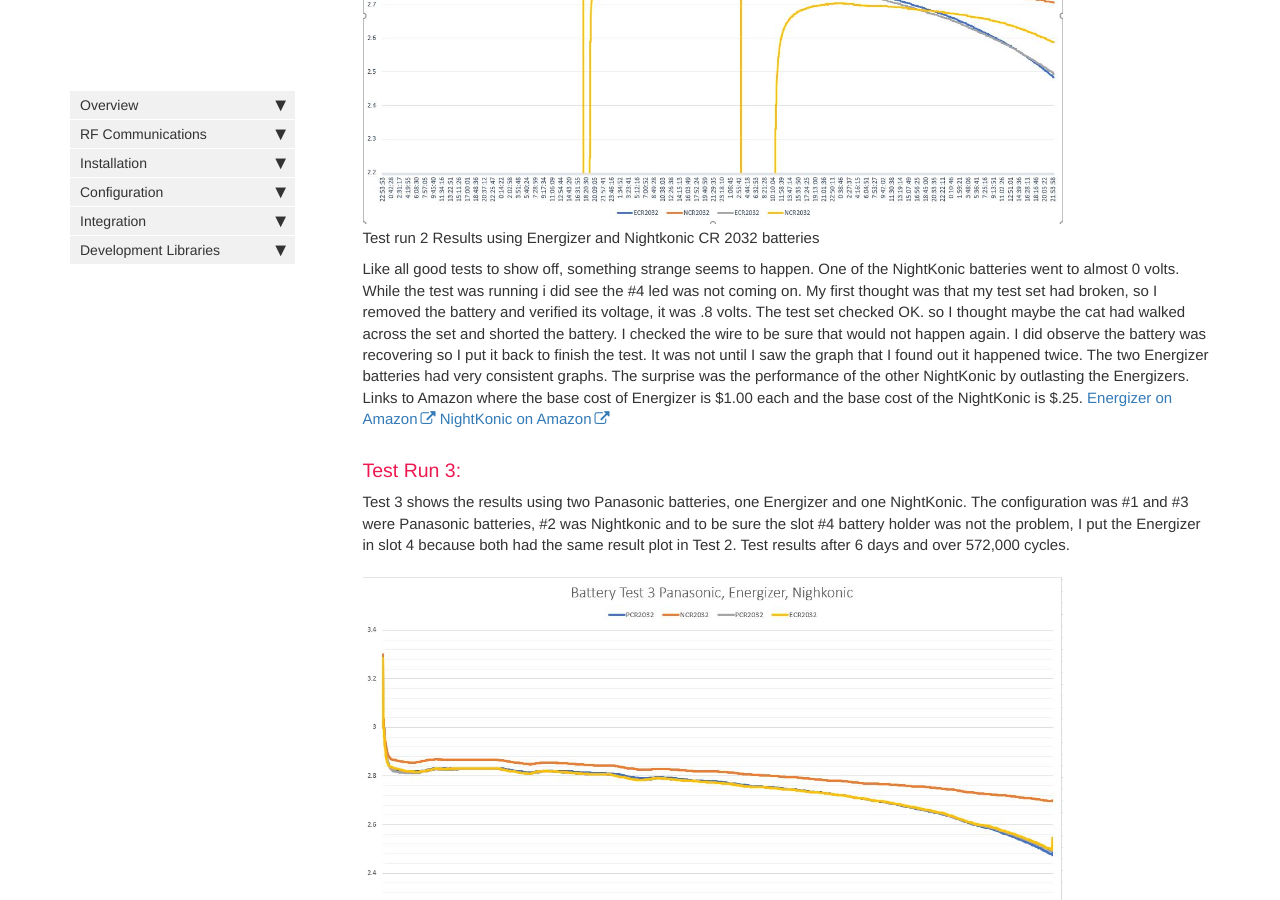
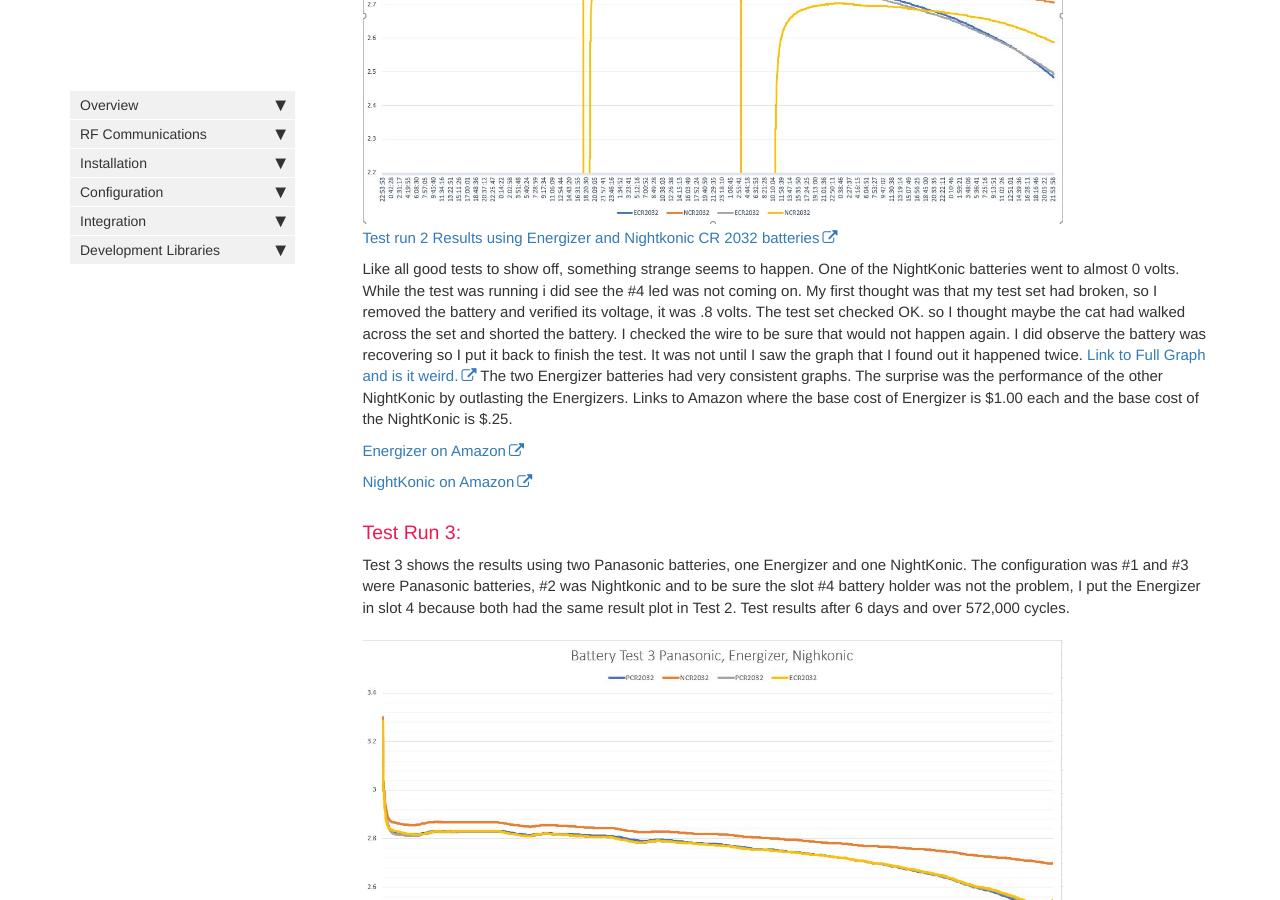
Before and after one commit to JemRF/RF-Documentation, a Jekyll site: the page built from pages/mydoc/cr2032_battery_testing.md, in a window 1280 px wide and 900 px high, scrolled down 1557 px. Built offline with Jekyll 4.4.1, drawn with Linux system fonts in a browser that asks for light colours; comment, search, counter and statistics services are not loaded.

Commit message:
JD-7 #comment Added full plot for test 2 #inwork

```diff
--- a/pages/mydoc/cr2032_battery_testing.md
+++ b/pages/mydoc/cr2032_battery_testing.md
@@ -37,25 +37,28 @@ Last was creating the database tables and getting the database link to stay conn
 Test 2 was the first real test.  I used two new Energizer 2032 batteries and two new NightKonic CR2032 I found from Amazon. The test ran for 6 days and over 572,000 cycles. Below is the plot of the results.
 
 {% include image.html file="cr2032_test_2.jpg" alt="Test Run 2 Energizer and NightKonic"%}
-Test run 2 Results using Energizer and Nightkonic CR 2032 batteries
+[Test run 2 Results using Energizer and Nightkonic CR 2032 batteries](https://jemrf.github.io/RF-Documentation/images/cr2032_test_2.jpg)
 
-Like all good tests to show off, something strange seems to happen. One of the NightKonic batteries went to almost 0 volts.  While the test was running i did see the #4 led was not coming on. My first thought was that my test set had broken, so I removed the battery and verified its voltage, it was .8 volts.  The test set checked OK. so I thought maybe the cat had walked across the set and shorted the battery. I checked the wire to be sure that would not happen again. I did observe the battery was recovering so I put it back to finish the test.  It was not until I saw the graph that I found out it happened twice.
+Like all good tests to show off, something strange seems to happen. One of the NightKonic batteries went to almost 0 volts.  While the test was running i did see the #4 led was not coming on. My first thought was that my test set had broken, so I removed the battery and verified its voltage, it was .8 volts.  The test set checked OK. so I thought maybe the cat had walked across the set and shorted the battery. I checked the wire to be sure that would not happen again. I did observe the battery was recovering so I put it back to finish the test.  It was not until I saw the graph that I found out it happened twice. [Link to Full Graph and is it weird.](https://jemrf.github.io/RF-Documentation/images/cr2032_test_2_fullplot.jpg)
 The two Energizer batteries had very consistent graphs.  The surprise was the performance of the other NightKonic by outlasting the Energizers.
 Links to Amazon where the base cost of Energizer is $1.00 each and the base cost of the NightKonic is $.25.
+
 [Energizer on Amazon](https://www.amazon.com/s?k=energizer+ecr2032&ref=nb_sb_noss_1)
+
 [NightKonic on Amazon](https://www.amazon.com/s?k=nightkonic+cr2032+3v+lithium+battery&ref=nb_sb_noss_1)
 
 ### Test Run 3:
 Test 3 shows the results using two Panasonic batteries, one Energizer and one NightKonic.  The configuration was #1 and #3 were Panasonic batteries, #2 was Nightkonic and to be sure the slot #4 battery holder was not the problem, I put the Energizer in slot 4 because both had the same result plot in Test 2.  Test results after 6 days and over 572,000 cycles.
 {% include image.html file="cr2032_test_3.jpg" alt="Test Run 3 Panasonic, Energizer and NightKonic"%}
 
-Test run 3 Results using 2 Panasonic batteries, one Energizer and one NightKonic.
+[Test run 3 Results using 2 Panasonic batteries, one Energizer and one NightKonic.](https://jemrf.github.io/RF-Documentation/images/cr2032_test_3.jpg)
 
 From the results you can see that the Panasonic tracked with the Energizer following the same plot as Test 2.  The NightKonic again had the same plot result as the good battery in test 2.
 
 The blip at the end of the curves was caused because I stopped the test for a minute then decided to continue for another day.
 
 The Amazon average price for Panasonic is $.50.
+
 [Panasonic on Amazon](https://www.amazon.com/s?k=panasonic+cr2032+3v+battery&ref=bnav_search_go)
 
 
@@ -63,4 +66,4 @@ The Amazon average price for Panasonic is $.50.
 In some RF transmitters there performance drops when the voltage is 2.4 and less, that was my reasoning for stopping the test above. But I thought I would continue test 3 for another 24 hours to see if we had reached the end.  The result is you can see the normal lithium rapid drop off for both the Panasonic and Energizer batteries while the NightKonic is just dropping below the usable level.  Again the blip is the same marker from above when I stopped then resumed the test.
 
 {% include image.html file="cr2032_test_3_extended.jpg" alt="Test Run 3 Extended"%}
-Test Run 3 Extended 24 hours with Panasonic, Energizer and NightKonic batteries.
+[Test Run 3 Extended 24 hours with Panasonic, Energizer and NightKonic batteries.](https://jemrf.github.io/RF-Documentation/images/cr2032_test_3_extended.jpg)
```
Also changed, not shown: images/cr2032_test_2_fullplot.jpg (added).
